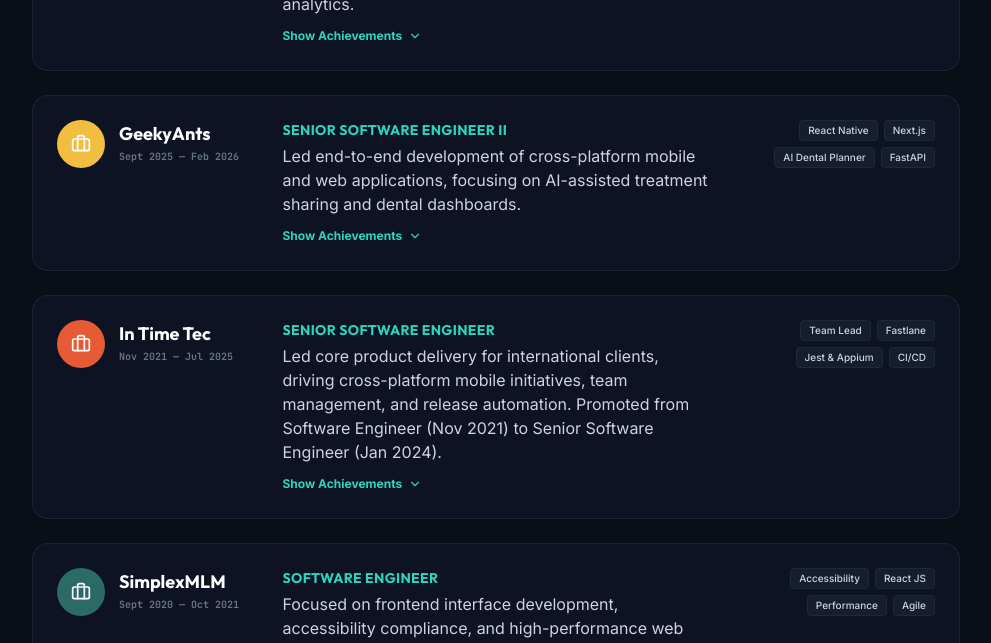
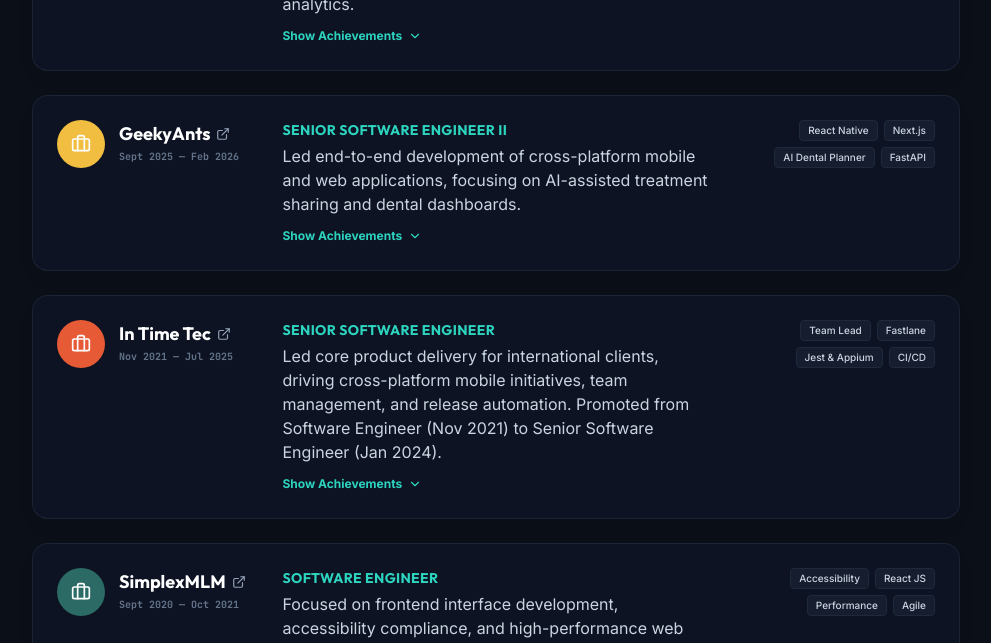
Before and after one commit to vinay000/portfolio, a React (Vite) app: page / in a window 1280 px wide. Shown: the part 2800-3443 px from the top of the page, without its empty margins (144-1135 px from the left). Built offline with nearby package versions, Linux system fonts and the light colour scheme.

Commit message:
feat: link company names in professional timeline to their official websites

```diff
--- a/src/components/portfolio/TimelineSection.tsx
+++ b/src/components/portfolio/TimelineSection.tsx
@@ -1,11 +1,12 @@
 import React, { useState } from 'react';
 import { motion, AnimatePresence } from 'framer-motion';
-import { Briefcase, ChevronDown } from 'lucide-react';
+import { Briefcase, ChevronDown, ExternalLink } from 'lucide-react';
 
 interface CareerStep {
   period: string;
   role: string;
   company: string;
+  companyUrl?: string;
   description: string;
   bullets: React.ReactNode[];
   tags: string[];
@@ -37,6 +38,7 @@
       period: 'Sept 2025 — Feb 2026',
       role: 'Senior Software Engineer II',
       company: 'GeekyAnts',
+      companyUrl: 'https://geekyants.com/en-in',
       description: 'Led end-to-end development of cross-platform mobile and web applications, focusing on AI-assisted treatment sharing and dental dashboards.',
       bullets: [
         <>Led development of cross-platform dental applications enabling <span className="font-semibold text-[#2B6A65] dark:text-teal-400">AI-assisted treatment planning</span> via OpenAI APIs.</>,
@@ -50,6 +52,7 @@
       period: 'Nov 2021 — Jul 2025',
       role: 'Senior Software Engineer',
       company: 'In Time Tec',
+      companyUrl: 'https://www.intimetec.com/',
       description: 'Led core product delivery for international clients, driving cross-platform mobile initiatives, team management, and release automation. Promoted from Software Engineer (Nov 2021) to Senior Software Engineer (Jan 2024).',
       bullets: [
         <>Managed technical sprint planning, client demos, and led a team of 4–5 engineering members.</>,
@@ -64,6 +67,7 @@
       period: 'Sept 2020 — Oct 2021',
       role: 'Software Engineer',
       company: 'SimplexMLM',
+      companyUrl: 'https://simplexmlm.com/',
       description: 'Focused on frontend interface development, accessibility compliance, and high-performance web user experiences.',
       bullets: [
         <>Refactored legacy components, resulting in a <span className="font-semibold text-slate-900 dark:text-white">25% reduction in load times</span> and improved device stability.</>,
@@ -112,7 +116,19 @@
                 </div>
                 <div className="min-w-0">
                   <h3 className="text-lg font-bold text-[#0A2540] dark:text-white font-display truncate leading-tight">
-                    {step.company}
+                    {step.companyUrl ? (
+                      <a
+                        href={step.companyUrl}
+                        target="_blank"
+                        rel="noopener noreferrer"
+                        className="hover:text-[#2B6A65] dark:hover:text-teal-400 transition-colors inline-flex items-center gap-1.5 group/company-link"
+                      >
+                        {step.company}
+                        <ExternalLink className="w-3.5 h-3.5 text-slate-400 group-hover/company-link:text-[#2B6A65] dark:group-hover/company-link:text-teal-400 transition-colors shrink-0" />
+                      </a>
+                    ) : (
+                      step.company
+                    )}
                   </h3>
                   <span className="text-[10px] font-mono font-bold text-slate-400 dark:text-slate-500 mt-1 block">
                     {step.period}
```
